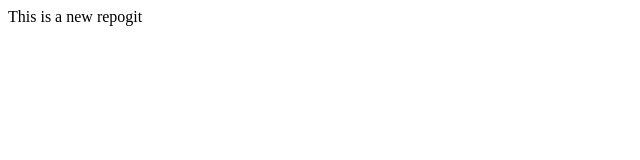
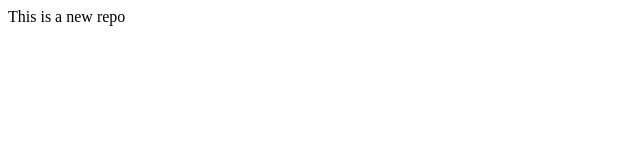
Before and after one commit to yuvraj-shishodia/localrepo, a plain HTML site: page index.html in a window 1280 px wide. Shown: the full height of the page, 0-640 px from the left. Drawn offline with Linux system fonts and the light colour scheme.

Commit message:
Fixed html

```diff
--- a/index.html
+++ b/index.html
@@ -1 +1 @@
-<p>This is a new repogit</p>
+<p>This is a new repo</p>
```
